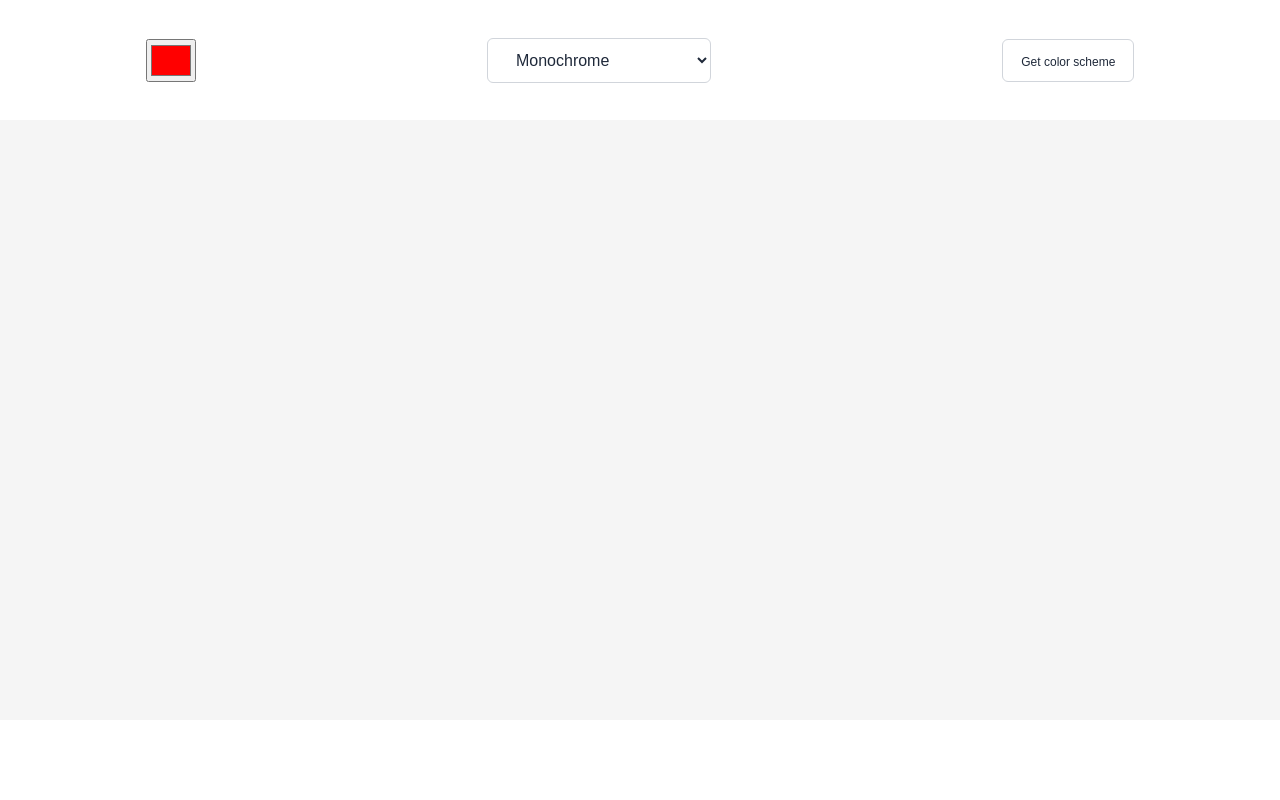
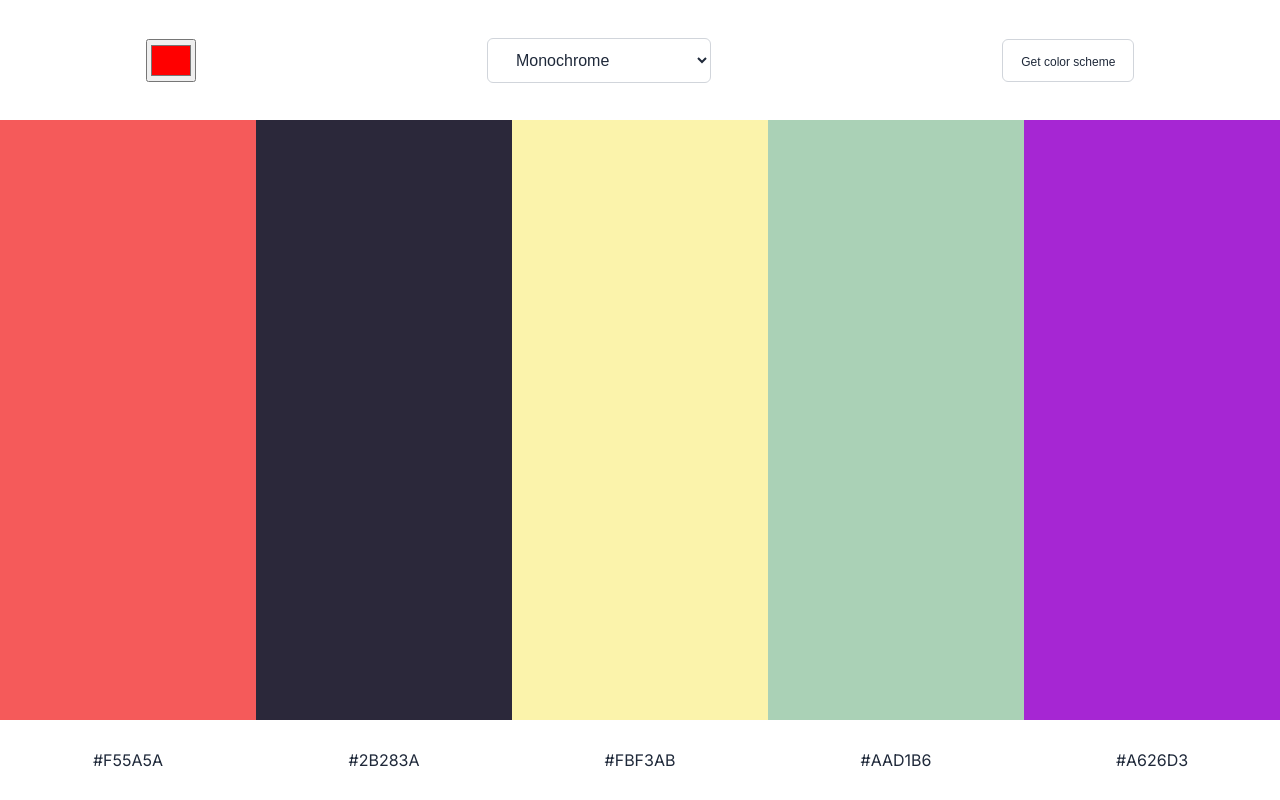
Before and after one commit to Alffonti/color-scheme-generator, a plain HTML site: page index.html in a window 1280 px wide. Drawn offline with Linux system fonts and the light colour scheme.

Commit message:
5 colors

```diff
--- a/index.css
+++ b/index.css
@@ -65,7 +65,7 @@ button#get-color-scheme-btn {
 }
 
 .color, .hex-color {
-    width: 16.667%;
+    width: 20%;
 }
 
 @media (max-width:550px){
--- a/index.html
+++ b/index.html
@@ -23,8 +23,20 @@
         </select>
         <button id="get-color-scheme-btn">Get color scheme</button>
     </form>
-    <div id='colors-generated'></div>
-    <div id='hex-code-generated'></div>
+    <div id='colors-generated'>
+        <div class="color" style="background-color:#F55A5A"></div>
+        <div class="color" style="background-color:#2B283A"></div>
+        <div class="color" style="background-color:#FBF3AB"></div>
+        <div class="color" style="background-color:#AAD1B6"></div>
+        <div class="color" style="background-color:#A626D3"></div>
+    </div>
+    <div id='hex-code-generated'>
+        <p class="hex-color">#F55A5A</p>
+        <p class="hex-color">#2B283A</p>
+        <p class="hex-color">#FBF3AB</p>
+        <p class="hex-color">#AAD1B6</p>
+        <p class="hex-color">#A626D3</p>
+    </div>
     <script src='index.js'></script>
 </body>
 </html>
--- a/index.js
+++ b/index.js
@@ -7,7 +7,7 @@ form.addEventListener('click', function(e){
     e.preventDefault()
     const colorSeed = document.getElementById('color-seed').value.slice(1,7)
     const schemeMode = document.getElementById('scheme-mode').value
-    fetch(`https://www.thecolorapi.com/scheme?hex=${colorSeed}&mode=${schemeMode}&count=6`).then(res => res.json()).then(data => {
+    fetch(`https://www.thecolorapi.com/scheme?hex=${colorSeed}&mode=${schemeMode}&count=5`).then(res => res.json()).then(data => {
         let hexColor = ''
         let colorHtml = ''
         let hexColorHtml = ''
```
